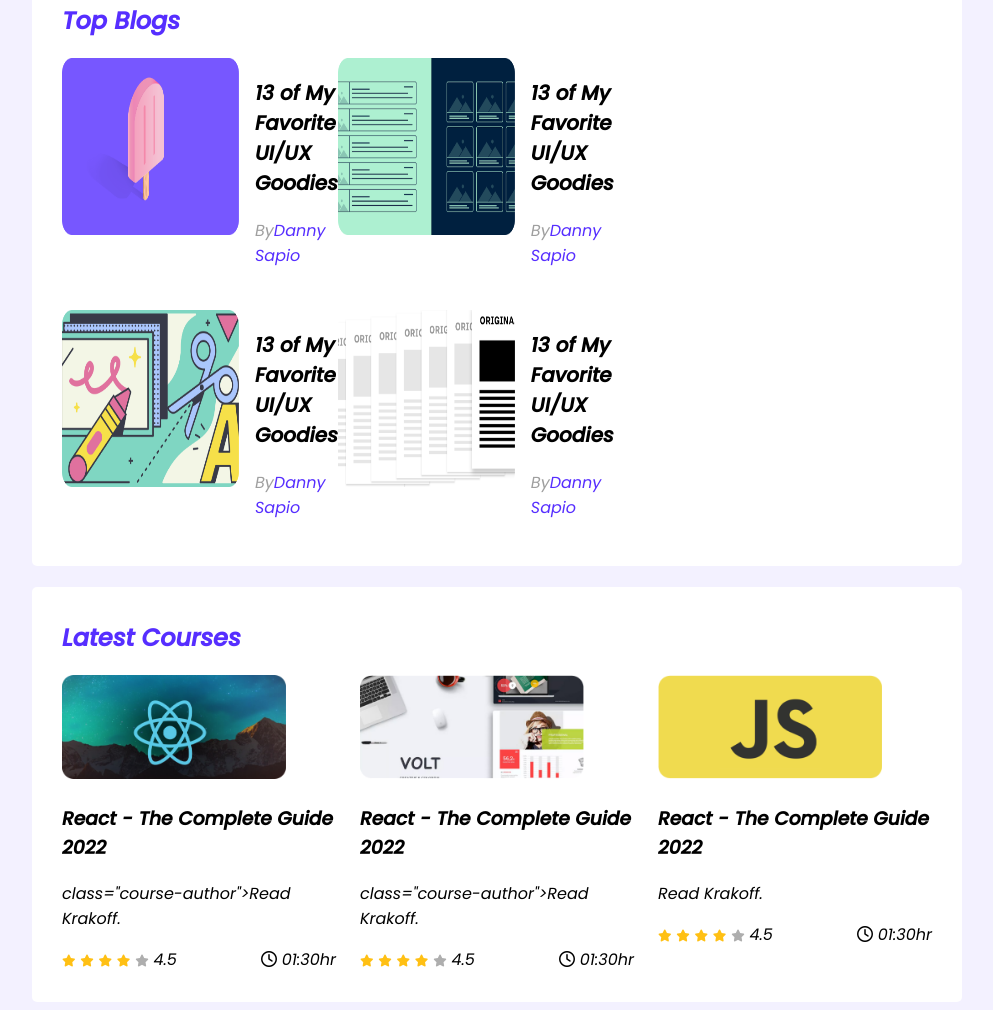
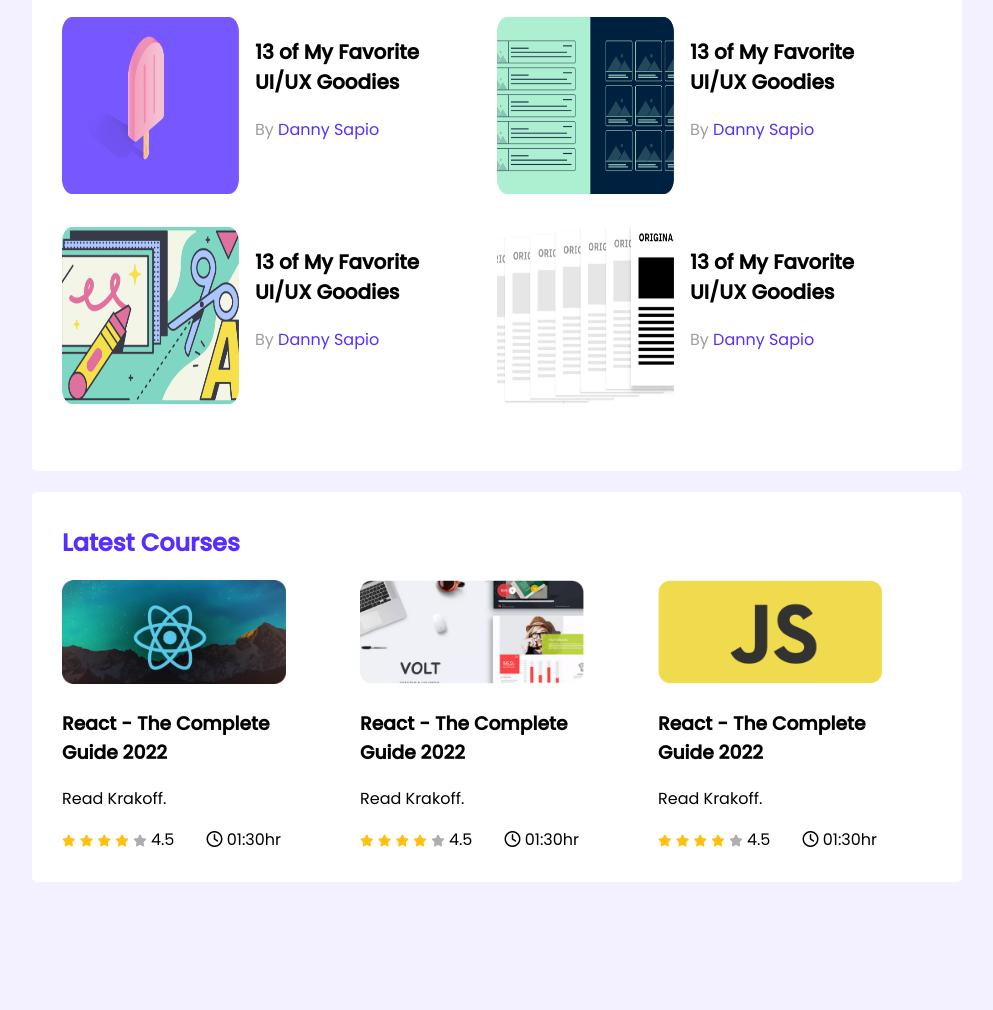
Before and after one commit to ripancb/leader-board-css3, a plain HTML site: page index.html in a window 1280 px wide. Shown: the part 357-1367 px from the top of the page, without its empty margins (143-1136 px from the left). After the commit the page ends 1247 px from the top, so only its background shows below. Drawn offline with Linux system fonts and the light colour scheme.

Commit message:
new-adding

```diff
--- a/index.html
+++ b/index.html
@@ -6,8 +6,10 @@
     <meta http-equiv="X-UA-Compatible" content="IE=edge">
     <meta name="viewport" content="width=device-width, initial-scale=1.0">
     <title>Leader Board</title>
+
     <!-- font awesome -->
     <script src="https://kit.fontawesome.com/d2dbea9be9.js" crossorigin="anonymous"></script>
+
     <!--stylesheet-->
     <link rel="stylesheet" href="styles/style.css">
 </head>
@@ -48,8 +50,10 @@
                     <div class="player">
                         <img src="images/players/player-6.png" alt="">
                         <h3 class="player-name">top player-6</h3>
+                    </div>
+                </div>
                 <hr>
-                    </div>
+
                 <div class="top-blogs">
                     <h2 class="section-title">Top Blogs</h2>
                     <div class="blogs">
@@ -58,8 +62,8 @@
                                 <img src="images/blogs/blog-1.png" alt="">
                             </div>
                             <div class="blog-info">
-                                    <h3 class="blog-title">13 of My Favorite UI/UX Goodies</h3>
-                                    <p class="blog-author">By<a href="">Danny Sapio</a></p>
+                                <h3 class="blog-title">13 of My Favorite <br>UI/UX Goodies</h3>
+                                <p class="blog-author">By <a href="">Danny Sapio</a></p>
                             </div>
                         </article>
                         <article class="blog">
@@ -67,8 +71,8 @@
                                 <img src="images/blogs/blog-2.png" alt="">
                             </div>
                             <div class="blog-info">
-                                    <h3 class="blog-title">13 of My Favorite UI/UX Goodies</h3>
-                                    <p class="blog-author">By<a href="">Danny Sapio</a></p>
+                                <h3 class="blog-title">13 of My Favorite<br> UI/UX Goodies</h3>
+                                <p class="blog-author">By <a href="">Danny Sapio</a></p>
                             </div>
                         </article>
                         <article class="blog">
@@ -76,8 +80,8 @@
                                 <img src="images/blogs/blog-3.png" alt="">
                             </div>
                             <div class="blog-info">
-                                    <h3 class="blog-title">13 of My Favorite UI/UX Goodies</h3>
-                                    <p class="blog-author">By<a href="">Danny Sapio</a></p>
+                                <h3 class="blog-title">13 of My Favorite<br> UI/UX Goodies</h3>
+                                <p class="blog-author">By <a href="">Danny Sapio</a></p>
                             </div>
                         </article>
                         <article class="blog">
@@ -85,8 +89,8 @@
                                 <img src="images/blogs/blog-4.png" alt="">
                             </div>
                             <div class="blog-info">
-                                    <h3 class="blog-title">13 of My Favorite UI/UX Goodies</h3>
-                                    <p class="blog-author">By<a href="">Danny Sapio</a></p>
+                                <h3 class="blog-title">13 of My Favorite <br>UI/UX Goodies</h3>
+                                <p class="blog-author">By <a href="">Danny Sapio</a></p>
                             </div>
                         </article>
 
@@ -97,64 +101,14 @@
         <section class="container">
             <h2 class="section-title">Latest Courses</h2>
             <div class="courses">
+
                 <div class="course">
                     <div class="course-banner">
                         <img src="images/courses/course-1.png" alt="">
                     </div>
                     <div class="course-detail">
-                        <h3 class="course-title">React - The Complete Guide 2022</h3>
-                        <p> class="course-author">Read Krakoff.</p>
-                        <div class="course-info">
-                            <div>
-                                <i class="fas fa-star filled"></i>
-                                <i class="fas fa-star filled"></i>
-                                <i class="fas fa-star filled"></i>
-                                <i class="fas fa-star filled"></i>
-                                <i class="fas fa-star empty"></i>
-                                <span>4.5</span>
-                            </div>
-
-                            <div class="course-duration">
-                                <i class="far fa-clock"></i>
-                                01:30hr
-                            </div>
-
-                        </div>
-
-                    </div>
-                </div>
-                <div class="course">
-                    <div class="course-banner">
-                        <img src="images/courses/course-2.png" alt="">
-                    </div>
-                    <div class="course-detail">
-                        <h3 class="course-title">React - The Complete Guide 2022</h3>
-                        <p> class="course-author">Read Krakoff.</p>
-                        <div class="course-info">
-                            <div>
-                                <i class="fas fa-star filled"></i>
-                                <i class="fas fa-star filled"></i>
-                                <i class="fas fa-star filled"></i>
-                                <i class="fas fa-star filled"></i>
-                                <i class="fas fa-star empty"></i>
-                                <span>4.5</span>
-                            </div>
-
-                            <div class="course-duration">
-                                <i class="far fa-clock"></i>
-                                01:30hr
-                            </div>
-
-                        </div>
-
-                    </div>
-                </div>
-                <div class="course">
-                    <div class="course-banner">
-                        <img src="images/courses/course-3.png" alt="">
-                    </div>
-                    <div class="course-detail">
-                        <h3 class="course-title">React - The Complete Guide 2022</h3>
+                        <h3 class="course-title">React - The Complete<br>
+                            Guide 2022</h3>
                         <p class="course-author">Read Krakoff.</p>
                         <div class="course-info">
                             <div>
@@ -170,11 +124,60 @@
                                 <i class="far fa-clock"></i>
                                 01:30hr
                             </div>
-
+                        </div>
+                    </div>
                 </div>
 
+                <div class="course">
+                    <div class="course-banner">
+                        <img src="images/courses/course-2.png" alt="">
+                    </div>
+                    <div class="course-detail">
+                        <h3 class="course-title">React - The Complete<br> Guide 2022</h3>
+                        <p class="course-author">Read Krakoff.</p>
+                        <div class="course-info">
+                            <div>
+                                <i class="fas fa-star filled"></i>
+                                <i class="fas fa-star filled"></i>
+                                <i class="fas fa-star filled"></i>
+                                <i class="fas fa-star filled"></i>
+                                <i class="fas fa-star empty"></i>
+                                <span>4.5</span>
+                            </div>
+
+                            <div class="course-duration">
+                                <i class="far fa-clock"></i>
+                                01:30hr
                             </div>
                         </div>
+                    </div>
+                </div>
+
+                <div class="course">
+                    <div class="course-banner">
+                        <img src="images/courses/course-3.png" alt="">
+                    </div>
+                    <div class="course-detail">
+                        <h3 class="course-title">React - The Complete <br>Guide 2022</h3>
+                        <p class="course-author">Read Krakoff.</p>
+                        <div class="course-info">
+                            <div>
+                                <i class="fas fa-star filled"></i>
+                                <i class="fas fa-star filled"></i>
+                                <i class="fas fa-star filled"></i>
+                                <i class="fas fa-star filled"></i>
+                                <i class="fas fa-star empty"></i>
+                                <span>4.5</span>
+                            </div>
+
+                            <div class="course-duration">
+                                <i class="far fa-clock"></i>
+                                01:30hr
+                            </div>
+                        </div>
+                    </div>
+                </div>
+
             </div>
         </section>
     </main>
--- a/styles/style.css
+++ b/styles/style.css
@@ -1,5 +1,7 @@
-/* fonts */
-@import url('https://fonts.googleapis.com/css2?family=Poppins:ital,wght@1,400;1,500&display=swap');
+/*--------
+ fonts
+ ---------*/
+ @import url('https://fonts.googleapis.com/css2?family=Poppins:wght@300;400;500&display=swap');
 
 /* common styles or utlities*/
 body{
@@ -13,19 +15,22 @@ main{
 }
 .container{
     background-color:#FFFFFF;
-    width: 870px;
     padding:30px;
     border-radius: 5px;
     margin-top:21px;
-
+    width: 870px;
 }
 hr{
-    border: 1px solid #e7bcbc3;
+    border: 1px solid #D1D1D1;
     margin-bottom: 27px;
+    margin-top: 17px;
 }
 
 
 /* top players style */
+.top-players{
+    margin-bottom: 30px;
+}
 .section-title{
     color:#562EFF;
     font-size: 24px;
@@ -33,15 +38,15 @@ hr{
 }
 .players{
     display: grid;
+    grid-template-columns: repeat(3, 1fr);
     /* grid-template-columns: 1fr 1fr 1fr; */
-    grid-template-columns: repeat(3, 1fr);
     grid-row-gap:30px;
                  }
 .player{
     display: flex;
     align-items: center;
        }
-.players img{
+.player img{
     width: 56px;
     height: 56px;
 }
@@ -107,6 +112,11 @@ hr{
 .fa-star.empty{
    color: #AEAEAE;
 }
+
+.course-duration{
+    position: relative;
+    right: 55px;
+}
 /*--------------
  Media Queries
  -------------- */
```
Lines whose indentation alone changed are shown as unchanged.
